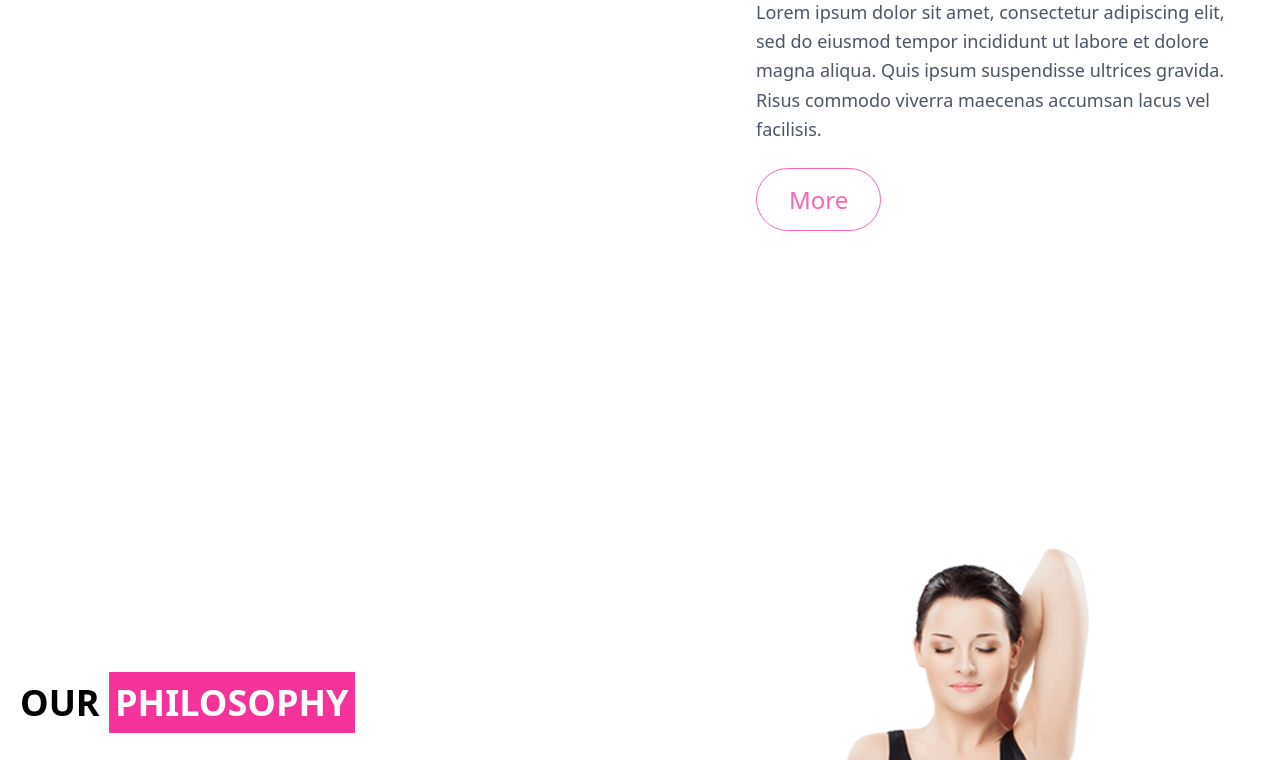
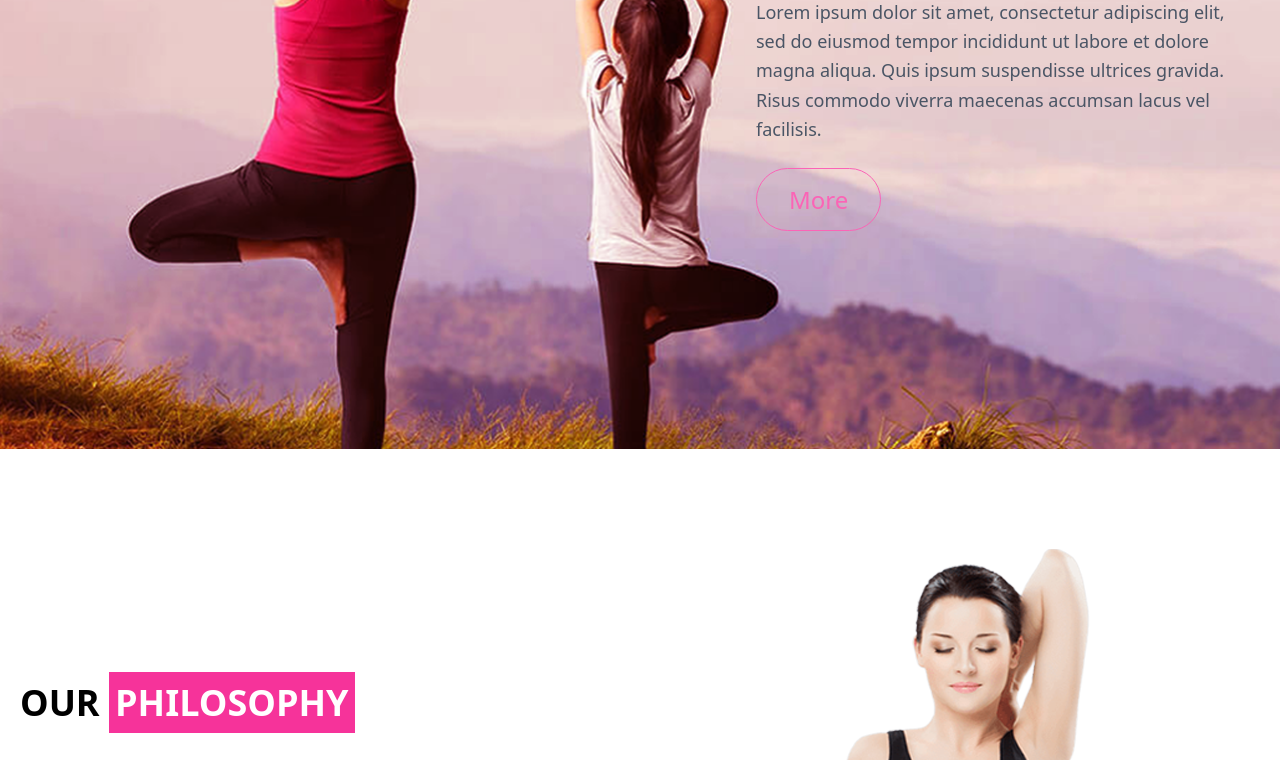
Before and after one commit to dbanerjee96-hub/Jogasan, a website: page index.html in a window 1280 px wide. Shown: the part 351-1111 px from the top of the page. Drawn offline with nearby package versions, Linux system fonts and the light colour scheme; the site is published under a folder, as on GitHub Pages, so addresses that start at the root find nothing; files whose address does not match are found by name.

Commit message:
updated commit 2

```diff
--- a/index.html
+++ b/index.html
@@ -40,8 +40,7 @@
 
         <!-- Banner Section Starts -->
 
-        <section
-            class="min-h-screen bg-cover bg-center bg-no-repeat flex items-center bg-[url(/assets/banner_img.png)]">
+        <section class="min-h-screen bg-cover bg-center bg-no-repeat flex items-center bg-[url(assets/banner_img.png)]">
             <div class="max-w-7xl mx-auto w-full px-4 md:px-6">
                 <div class="flex justify-center lg:justify-end">
                     <div class="banner-content text-center md:text-left max-w-full sm:max-w-md lg:max-w-125">
@@ -463,7 +462,7 @@
         <!-- Therapy Starts -->
 
         <section
-            class="therapy-section py-12.5 md:py-25 px-5 bg-no-repeat bg-center bg-cover bg-[url(/assets/yoga_therapy.png)]">
+            class="therapy-section py-12.5 md:py-25 px-5 bg-no-repeat bg-center bg-cover bg-[url(assets/yoga_therapy.png)]">
             <div class="max-w-7xl mx-auto w-full flex justify-center">
                 <div class="therapy flex flex-col items-start">
                     <h2 class="text-xl sm:text-2xl md:text-3xl lg:text-4xl font-sans font-bold text-white mb-10">
```
Also changed, not shown: output/style.css.
